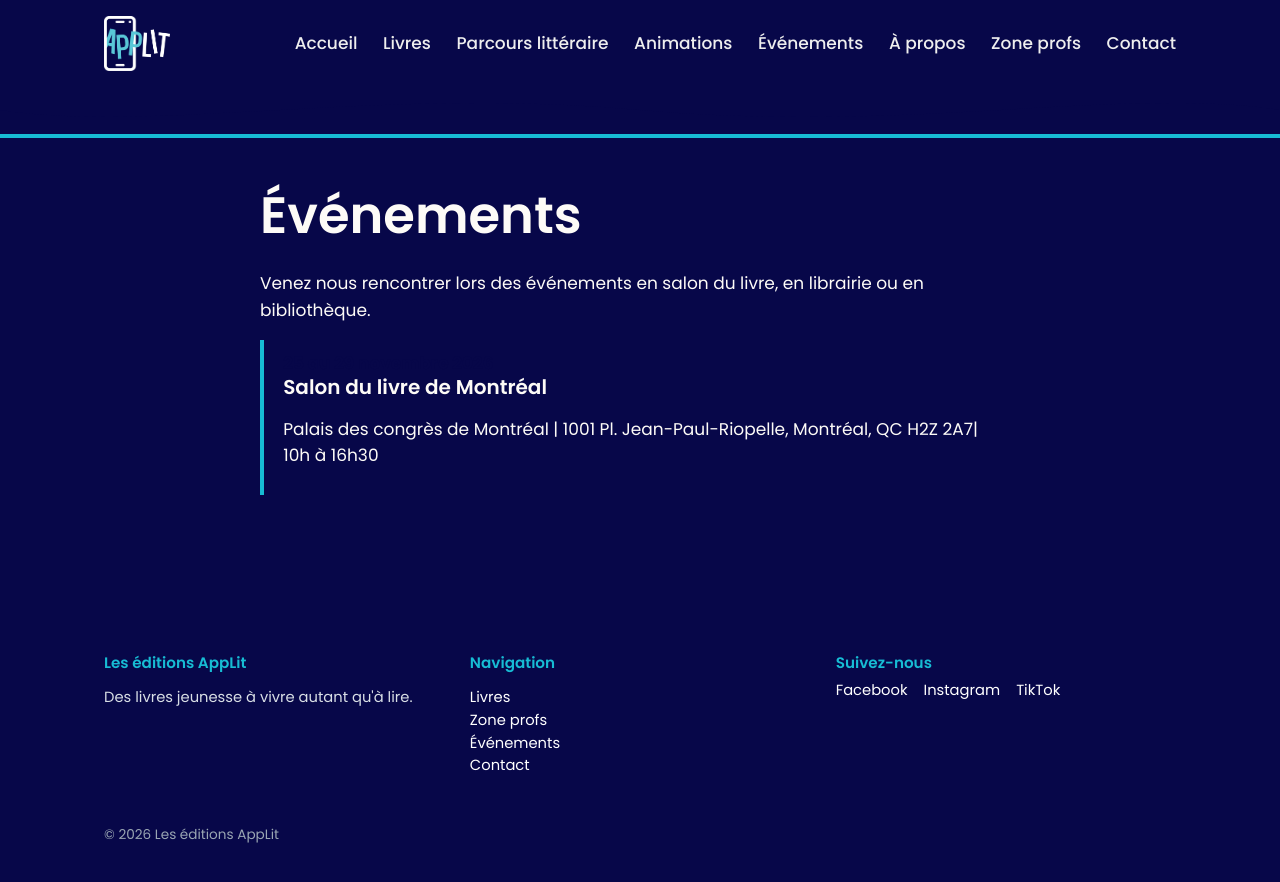
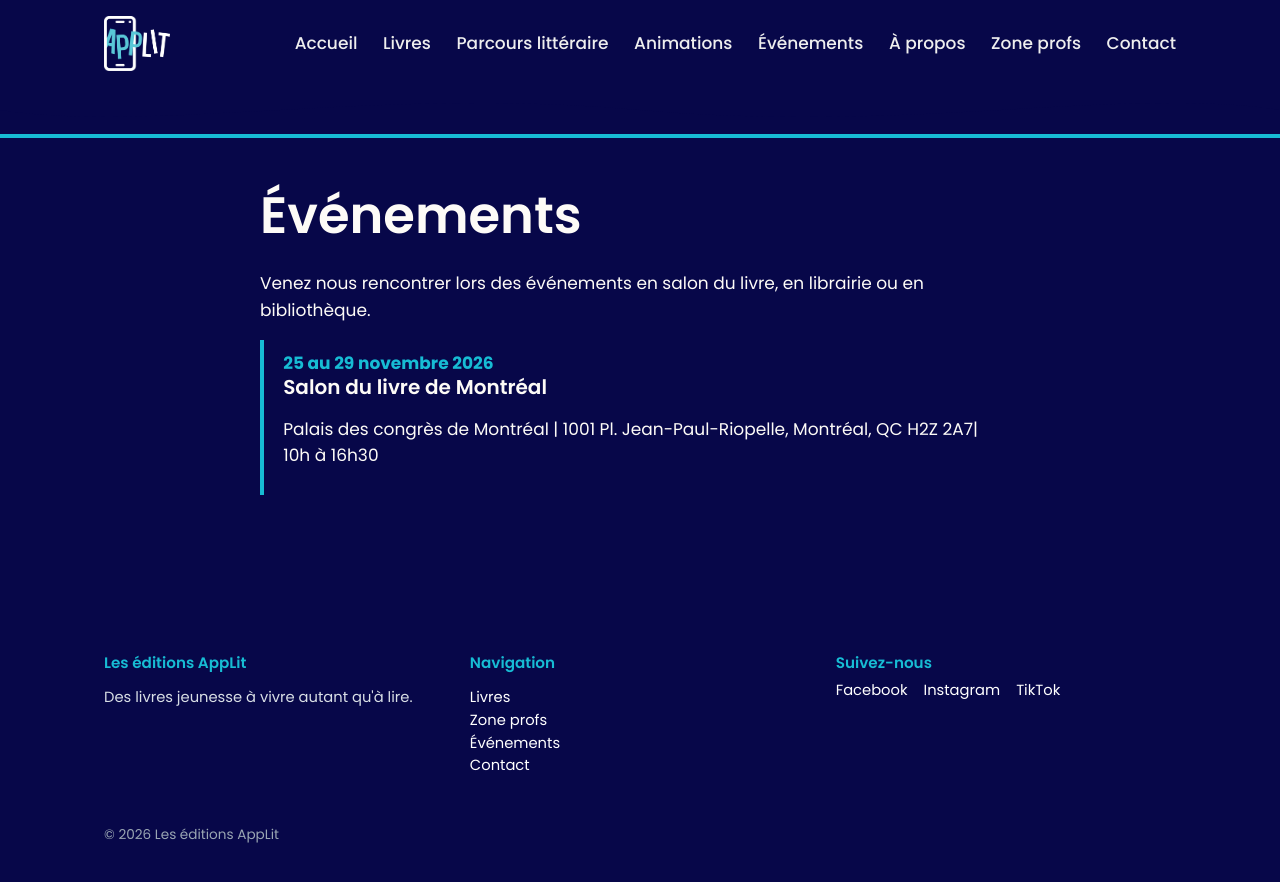
Before and after one commit to Flora0510/flora0510.github.io, a Jekyll site: the page built from evenements/evenements.md, in a window 1280 px wide. Shown: the top 882 px of the page. Built offline with Jekyll 4.4.1, drawn with Linux system fonts in a browser that asks for light colours.

Commit message:
DateVisible

```diff
--- a/assets/css/style.css
+++ b/assets/css/style.css
@@ -238,7 +238,7 @@ section.alt { background: var(--color-bg-panel); }
 
 .evenement .date {
   font-weight: 700;
-  color: var(--color-navy);
+  color: var(--color-gold);
   display: block;
 }
 
```
